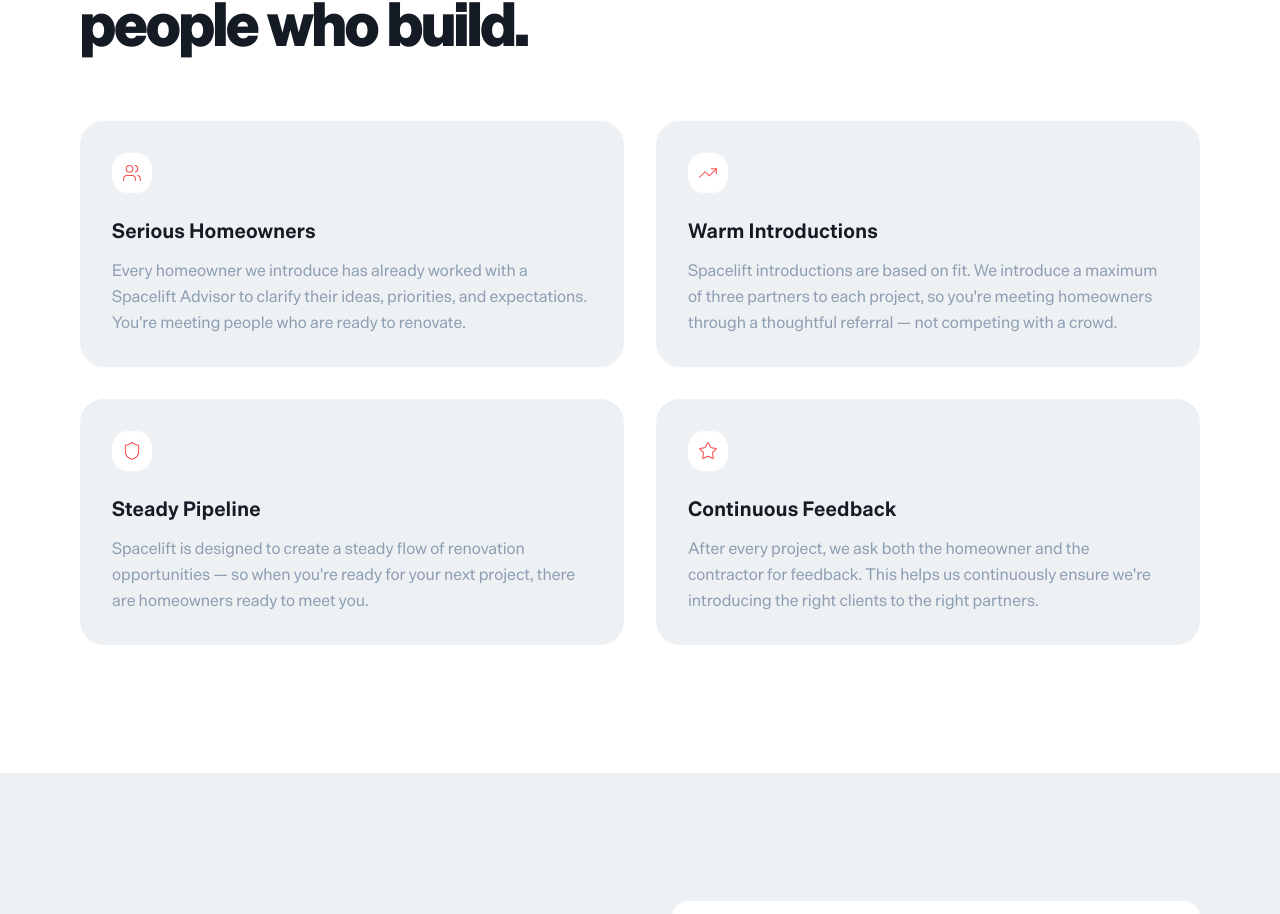
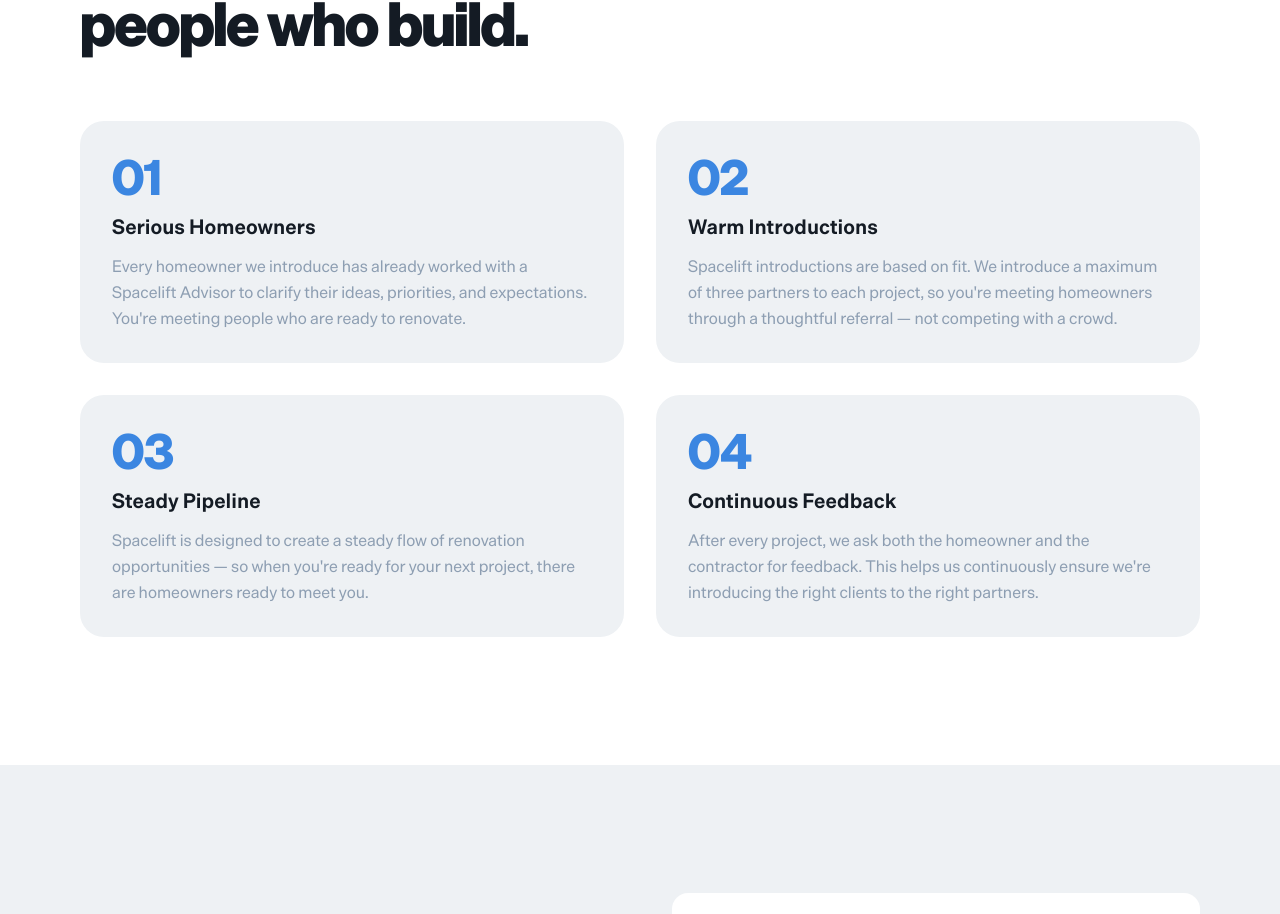
Before and after one commit to jjmccarthy7/spacelift-tools, a Next.js app in the folder apps/hellospacelift/: page /pros in a window 1280 px wide. Shown: the part 1114-2028 px from the top of the page. Built offline with nearby package versions, Linux system fonts and the light colour scheme.

Commit message:
design(pros): replace card icons with blueprint-blue step numbers 01–04

```diff
--- a/apps/hellospacelift/src/app/pros/page.tsx
+++ b/apps/hellospacelift/src/app/pros/page.tsx
@@ -1,24 +1,24 @@
 import Link from 'next/link'
-import { ArrowRight, Users, TrendingUp, Shield, Star, CheckCircle, Wrench } from 'lucide-react'
+import { ArrowRight, CheckCircle, Wrench } from 'lucide-react'
 
 const whyJoin = [
   {
-    icon: Users,
+    step: '01',
     title: 'Serious Homeowners',
     description: 'Every homeowner we introduce has already worked with a Spacelift Advisor to clarify their ideas, priorities, and expectations. You\'re meeting people who are ready to renovate.',
   },
   {
-    icon: TrendingUp,
+    step: '02',
     title: 'Warm Introductions',
     description: 'Spacelift introductions are based on fit. We introduce a maximum of three partners to each project, so you\'re meeting homeowners through a thoughtful referral — not competing with a crowd.',
   },
   {
-    icon: Shield,
+    step: '03',
     title: 'Steady Pipeline',
     description: 'Spacelift is designed to create a steady flow of renovation opportunities — so when you\'re ready for your next project, there are homeowners ready to meet you.',
   },
   {
-    icon: Star,
+    step: '04',
     title: 'Continuous Feedback',
     description: 'After every project, we ask both the homeowner and the contractor for feedback. This helps us continuously ensure we\'re introducing the right clients to the right partners.',
   },
@@ -70,10 +70,10 @@
             </h2>
           </div>
           <div className="grid grid-cols-1 md:grid-cols-2 gap-8">
-            {whyJoin.map(({ icon: Icon, title, description }) => (
-              <div key={title} className="bg-[#EEF1F4] rounded-3xl p-8 hover:shadow-md transition-shadow duration-300">
-                <div className="w-10 h-10 rounded-2xl bg-white flex items-center justify-center mb-6">
-                  <Icon size={20} strokeWidth={1.25} className="text-[#FC4C4C]" />
+            {whyJoin.map(({ step, title, description }) => (
+              <div key={step} className="bg-[#EEF1F4] rounded-3xl p-8 hover:shadow-md transition-shadow duration-300">
+                <div className="mb-3">
+                  <span className="text-5xl font-black leading-none text-[#3B86E1]">{step}</span>
                 </div>
                 <h3 className="text-xl font-bold text-[#141B24] mb-3">{title}</h3>
                 <p className="text-[#8D9EB2] text-base leading-relaxed">{description}</p>
```
